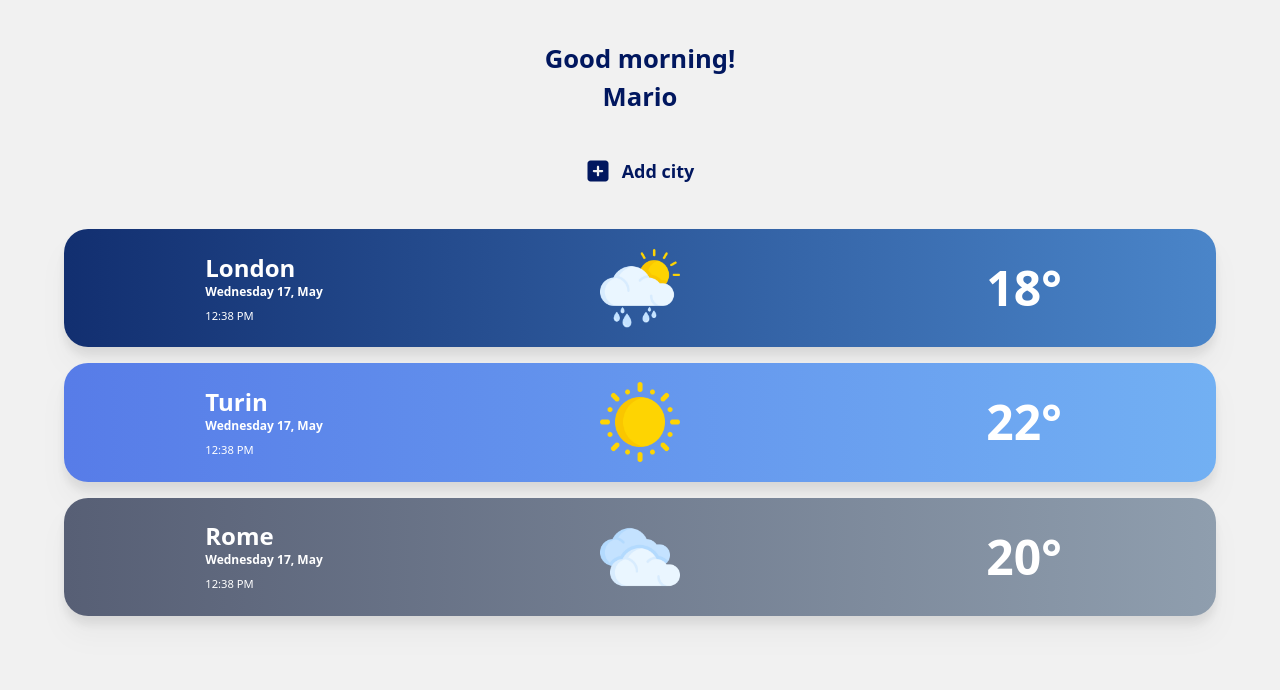
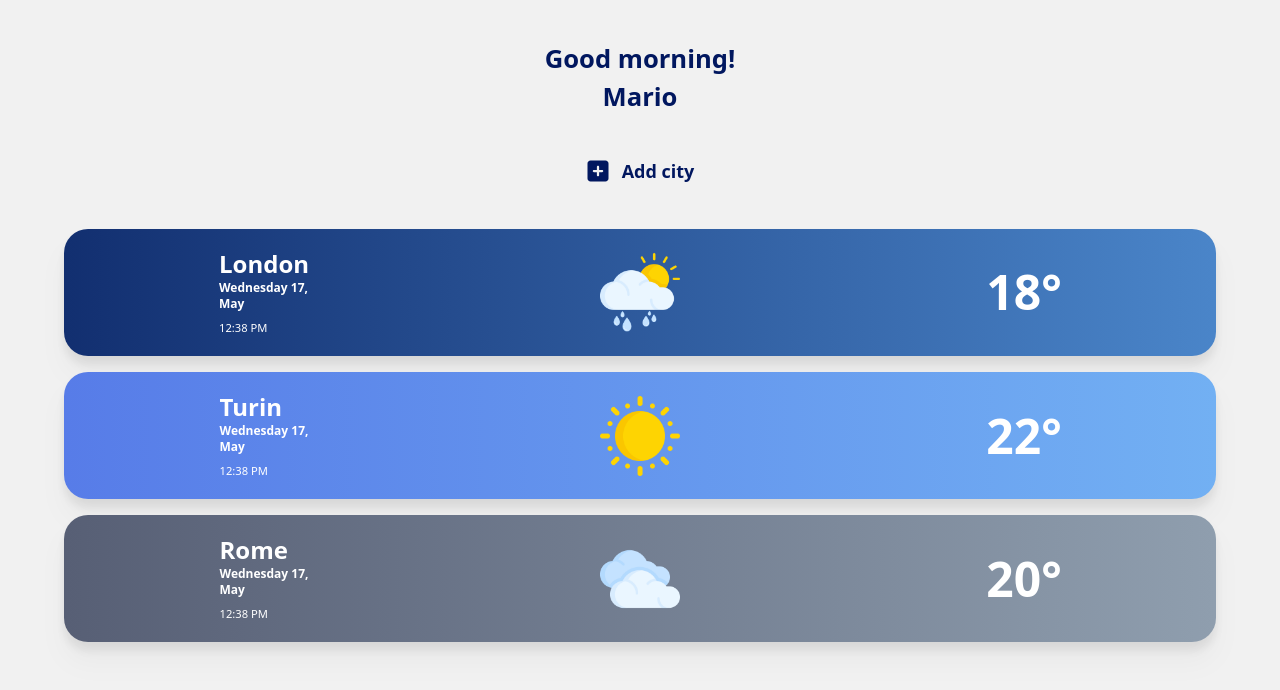
Before and after one commit to Okazakee/Weather-APP, a Next.js app: page / in a window 1280 px wide. Shown: the top 690 px of the page. Built offline with nearby package versions, Linux system fonts and the light colour scheme.

Commit message:
fixed month text

```diff
--- a/src/components/CardMobile.jsx
+++ b/src/components/CardMobile.jsx
@@ -7,7 +7,7 @@ export default function CardMobile({city}) {
 
     const { CardMobileStyles } = useContext(StylesContext);
 
-    const { name, date, hour, weatherType, temperature } = city;
+    const { name, date, month, hour, weatherType, temperature } = city;
 
     return (
     <div className={`${CardMobileStyles.cardContainer} ${CardMobileStyles.weather[weatherType]}`}>
@@ -19,6 +19,9 @@ export default function CardMobile({city}) {
                     </div>
                     <div className={CardMobileStyles.currentDate}>
                         {date}
+                    </div>
+                    <div className={CardMobileStyles.currentDate}>
+                        {month}
                     </div>
                     <div className={CardMobileStyles.currentHour}>
                         {hour}
--- a/src/pages/index.jsx
+++ b/src/pages/index.jsx
@@ -13,13 +13,15 @@ export default function Home() {
 
   // Date info from system
   const currentDate = moment();
-  const formatDate = currentDate.format('dddd D,') + "\n" + currentDate.format('MMM');
+  const formatDate = currentDate.format('dddd D,');
+  const formatMonth = currentDate.format('MMM');
   const formatTime = currentDate.format('hh:mm A');
 
   // Testing cities obj
   const cities = [{
     name: "London",
     date: formatDate,
+    month: formatMonth,
     hour: formatTime,
     weatherType: "sunnyAndRainy",
     temperature: 18
@@ -27,6 +29,7 @@ export default function Home() {
   {
     name: "Turin",
     date: formatDate,
+    month: formatMonth,
     hour: formatTime,
     weatherType: "sunny",
     temperature: 22
@@ -34,6 +37,7 @@ export default function Home() {
   {
     name: "Rome",
     date: formatDate,
+    month: formatMonth,
     hour: formatTime,
     weatherType: "cloudy",
     temperature: 20
```
